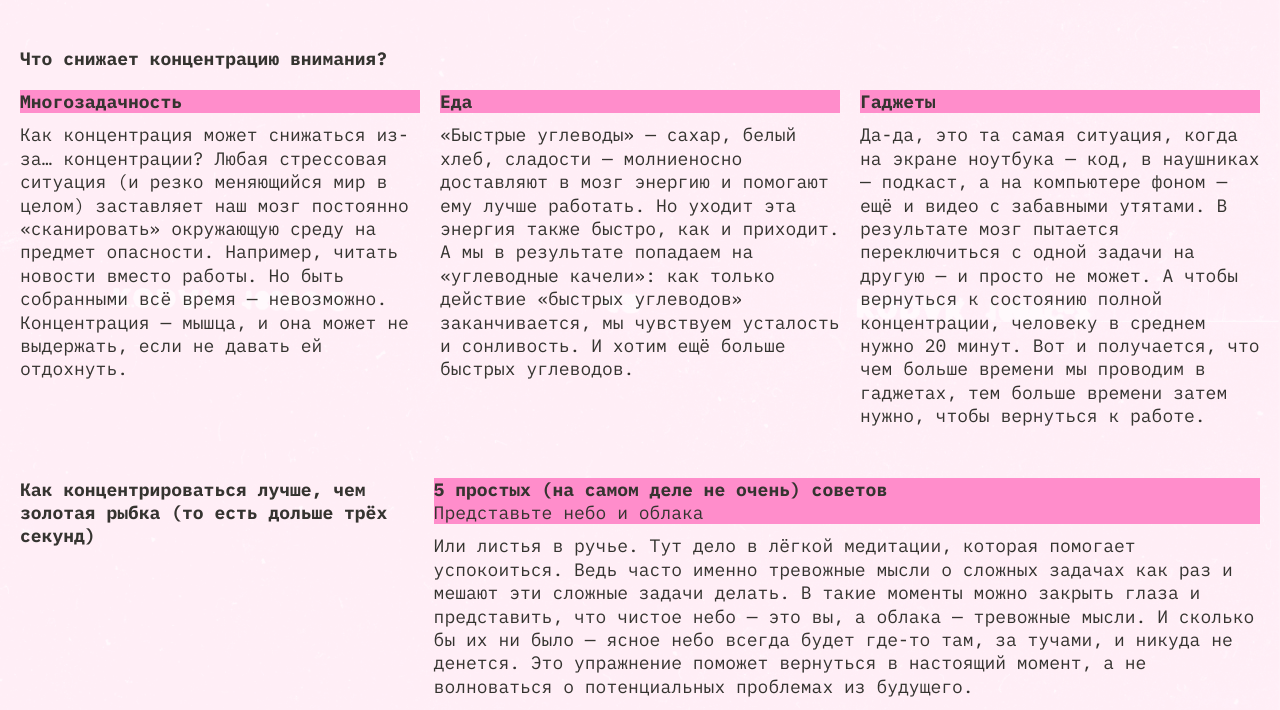
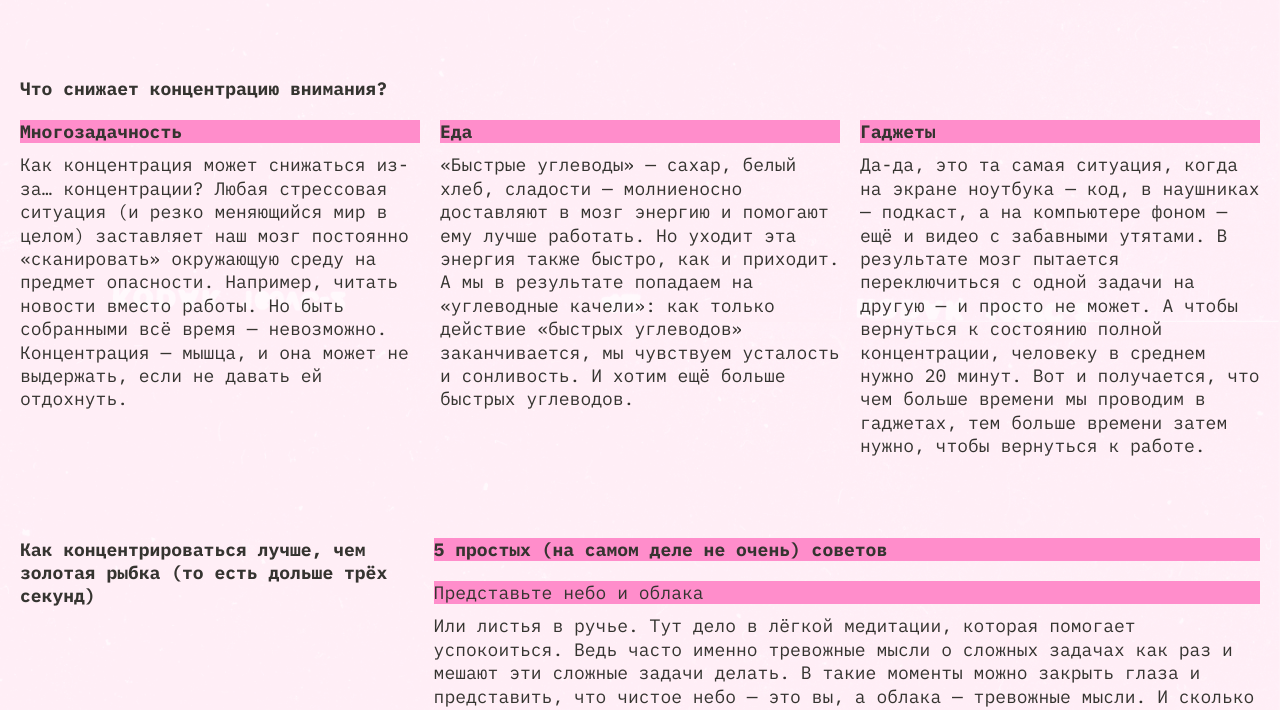
Before and after one commit to Haelrail/slozhno-sosredotochitsya, a website: page index.html in a window 1280 px wide. Shown: the part 1278-1988 px from the top of the page. Drawn offline with Linux system fonts and the light colour scheme.

Commit message:
changes after autotests v.1

```diff
--- a/index.html
+++ b/index.html
@@ -129,10 +129,10 @@
         секунд)
       </h2>
       <ul class="section__body">
+        <h3 class="title-decor">
+          5 простых (на самом деле не очень) советов
+        </h3>
         <li>
-          <h3 class="title-decor">
-            5 простых (на самом деле не очень) советов
-          </h3>
           <h3 class="title-decor title-decor-small-font-weight">
             Представьте небо и облака
           </h3>
--- a/styles/style.css
+++ b/styles/style.css
@@ -279,6 +279,10 @@
     right: 20px;
   }
 
+  .section:not(:first-child) {
+    margin-top: 80px;
+  }
+
   .block-paragraph-position {
     display: grid;
     grid-template-columns: 30.75vw 1fr;
```
